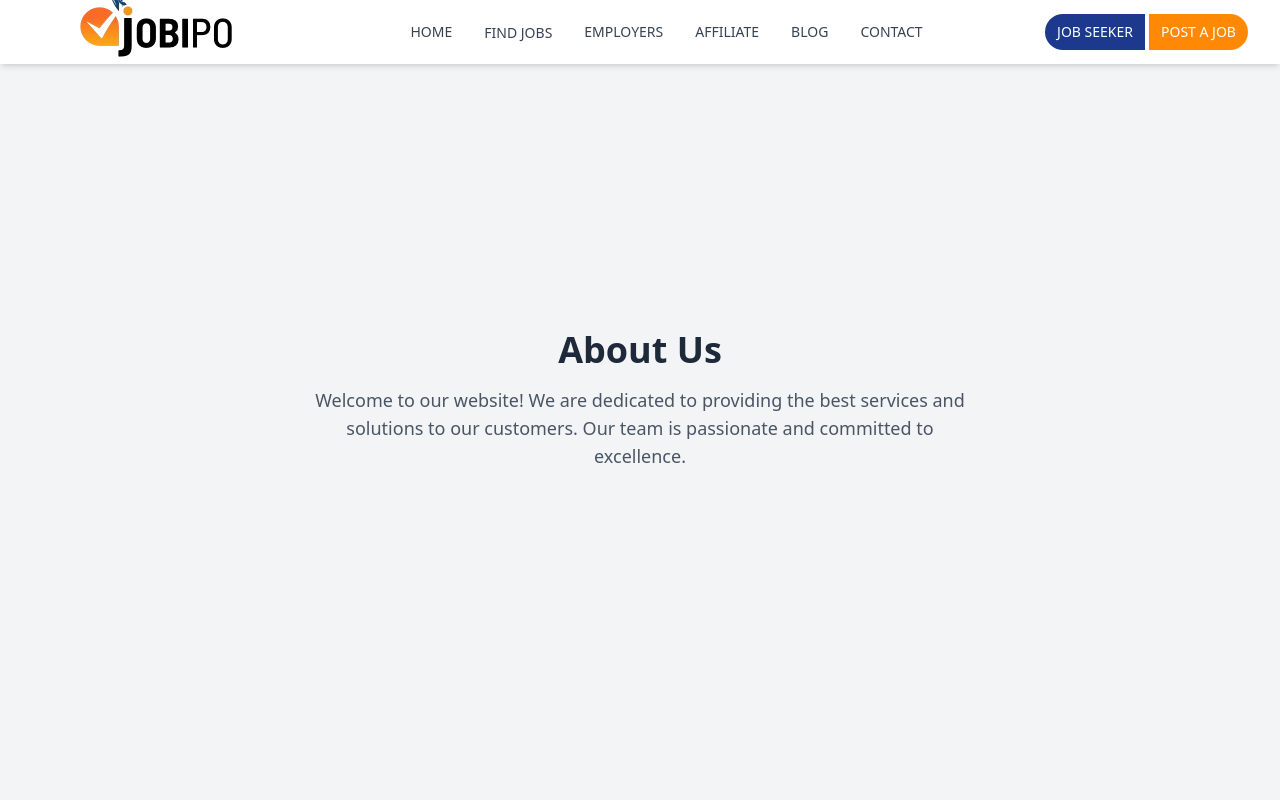
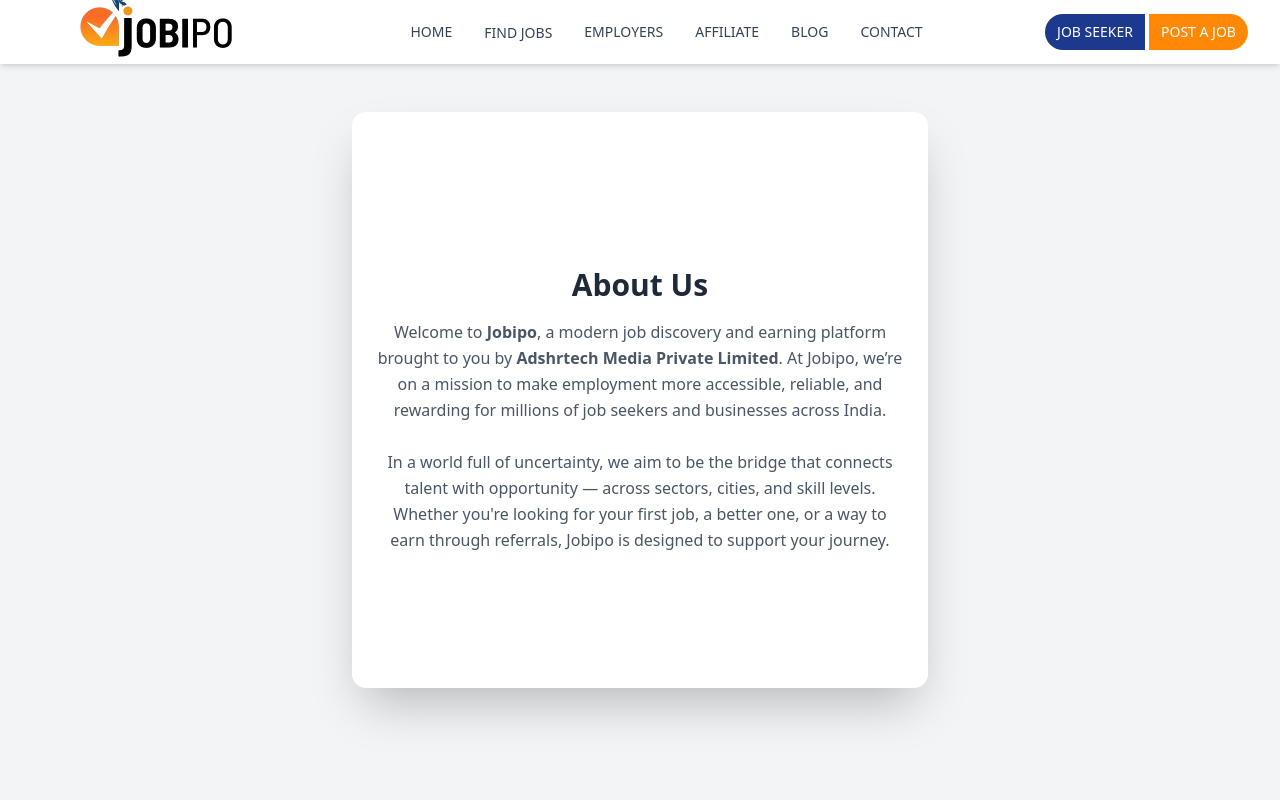
Before and after one commit to Ankit-AJ3/JOBIPO, a Next.js app: page /aboutus in a window 1280 px wide. Shown: the top 800 px of the page. Built offline with nearby package versions, Linux system fonts and the light colour scheme.

Commit message:
about us page code updation

```diff
--- a/app/Components/Navbar.tsx
+++ b/app/Components/Navbar.tsx
@@ -73,7 +73,7 @@
               >
                 FIND JOBS
               </button>
-              <div className="absolute left-0 mt-2 w-48 bg-white border border-gray-200 rounded-md shadow-lg opacity-0 group-hover:opacity-100 transition-opacity duration-300">
+              <div className="absolute left-0 mt-2 w-48 bg-white border border-gray-200 rounded-md shadow-lg opacity-0 group-hover:opacity-100 transition-opacity duration-500">
                 <Link href="/findJobs/freshersjob" className="block px-4 py-2 text-gray-700 hover:bg-gray-100 hover:text-blue-600 text-sm">Freshers Jobs</Link>
                 <Link href="/findJobs/internships" className="block px-4 py-2 text-gray-700 hover:bg-gray-100 hover:text-blue-600 text-sm">Internships</Link>
                 <Link href="/findJobs/fullTime" className="block px-4 py-2 text-gray-700 hover:bg-gray-100 hover:text-blue-600 text-sm">Full-Time Jobs</Link>
--- a/app/aboutus/page.tsx
+++ b/app/aboutus/page.tsx
@@ -1,14 +1,19 @@
-import React from 'react'
+import React from 'react';
 
-const page = () => {
+const AboutPage = () => {
   return (
-    <div className="flex flex-col items-center justify-center min-h-screen bg-gray-100">
-      <h1 className="text-4xl font-bold text-gray-800 mb-4">About Us</h1>
-      <p className="text-lg text-gray-600 text-center max-w-2xl">
-        Welcome to our website! We are dedicated to providing the best services and solutions to our customers. Our team is passionate and committed to excellence.
-      </p>
-    </div>
-  )
-}
+    <main className="flex items-center justify-center min-h-screen bg-gray-100 px-4 py-8">
+      <div className="w-full max-w-xl bg-white shadow-2xl rounded-xl p-6 flex flex-col justify-center text-center
+                      md:aspect-square md:overflow-y-auto transition-all duration-500 hover:md:scale-[1.02]">
+        <h1 className="text-2xl md:text-3xl font-bold text-gray-800 mb-4 mt-5">About Us</h1>
+        <p className="text-sm md:text-base text-gray-600 leading-relaxed">
+          Welcome to <strong>Jobipo</strong>, a modern job discovery and earning platform brought to you by <strong>Adshrtech Media Private Limited</strong>. At Jobipo, we’re on a mission to make employment more accessible, reliable, and rewarding for millions of job seekers and businesses across India.
+          <br /><br />
+          In a world full of uncertainty, we aim to be the bridge that connects talent with opportunity — across sectors, cities, and skill levels. Whether you're looking for your first job, a better one, or a way to earn through referrals, Jobipo is designed to support your journey.
+        </p>
+      </div>
+    </main>
+  );
+};
 
-export default page
+export default AboutPage;
```
